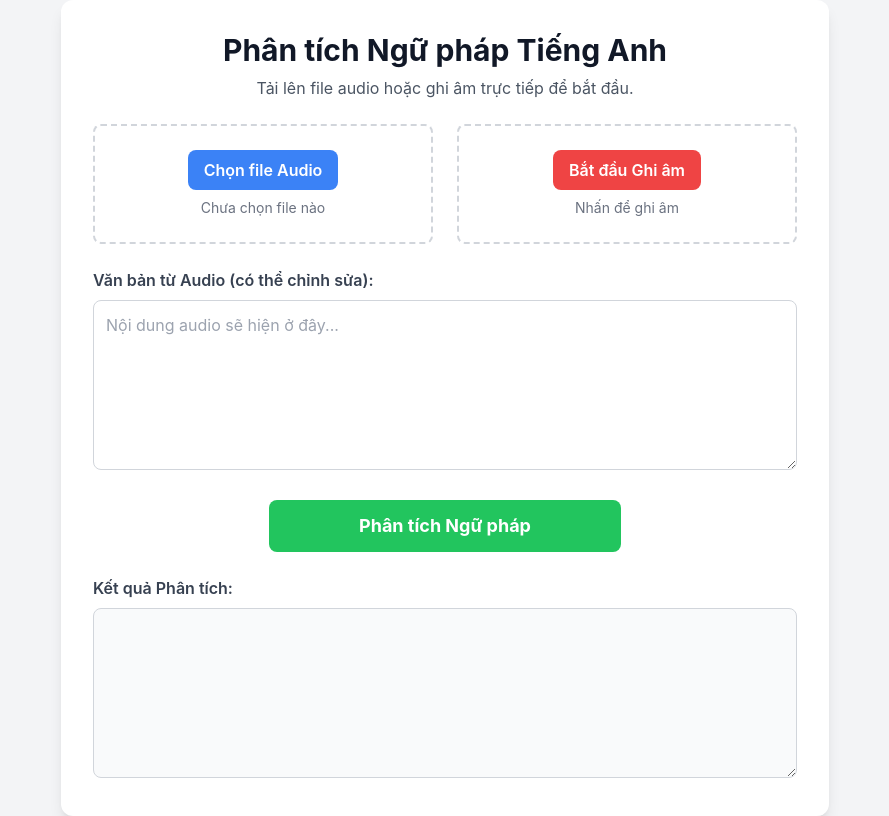
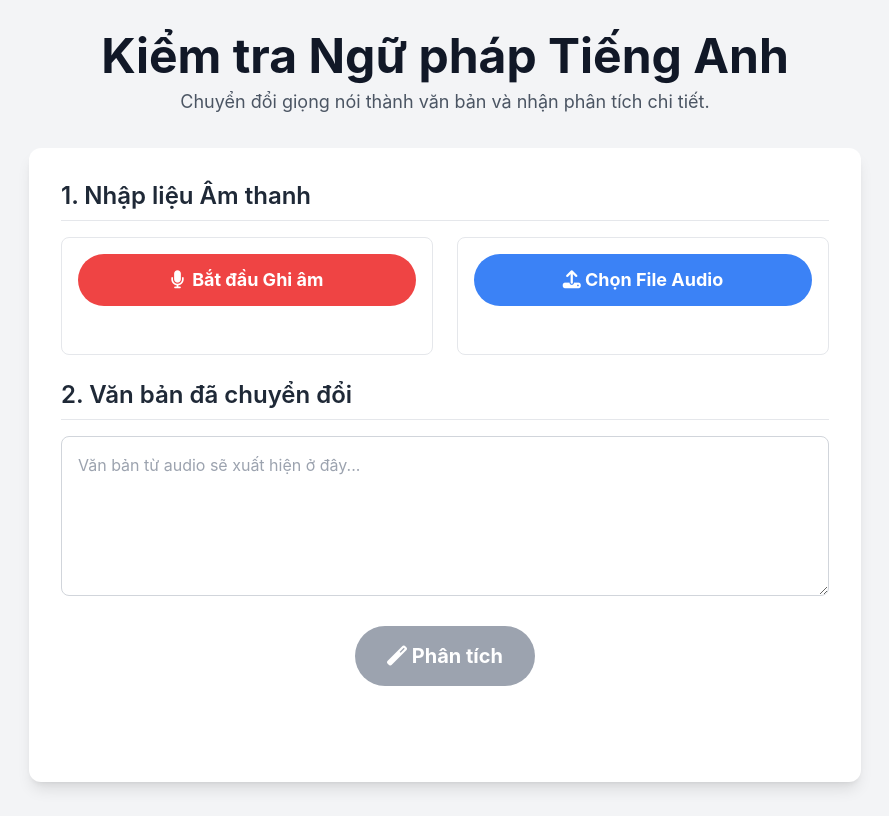
Before and after one commit to cuongmn2011/NLP_FlanT5Project, a FastAPI app: page / in a window 1280 px wide. Shown: the whole page, without its empty margins (195-1084 px from the left). After the commit the page ends 789 px from the top, so only its background shows below. Run offline with FastAPI, Linux system fonts and the light colour scheme; some libraries are stand-ins or nearby versions.

Commit message:
fix cannot convert audio

```diff
--- a/app/main.py
+++ b/app/main.py
@@ -1,96 +1,114 @@
 import os
 import torch
 import whisper
-from fastapi import FastAPI, Request, File, UploadFile
+from fastapi import FastAPI, Request, UploadFile, File
 from fastapi.responses import HTMLResponse, JSONResponse
 from fastapi.templating import Jinja2Templates
+from fastapi.staticfiles import StaticFiles
 from transformers import AutoTokenizer, AutoModelForSeq2SeqLM
-import tempfile
+import logging
 
-# --- 1. KHỞI TẠO CÁC BIẾN TOÀN CỤC VÀ TẢI MODEL ---
+# --- Cấu hình logging ---
+logging.basicConfig(level=logging.INFO)
+logger = logging.getLogger(__name__)
 
-# Xác định thiết bị (GPU nếu có, không thì CPU)
-DEVICE = "cuda" if torch.cuda.is_available() else "cpu"
-print(f"Using device: {DEVICE}")
+app = FastAPI()
 
-# Đường dẫn tới model đã fine-tune (bên trong container)
+# --- SỬA LỖI Ở ĐÂY ---
+# Đường dẫn tìm kiếm template bây giờ là "templates", tương đối so với thư mục làm việc /app
+templates = Jinja2Templates(directory="templates")
+
+# --- Tải các mô hình AI khi ứng dụng khởi động ---
+device = "cuda" if torch.cuda.is_available() else "cpu"
+logger.info(f"Sử dụng thiết bị: {device}")
+
+# Tải mô hình Whisper
+try:
+    logger.info("Đang tải mô hình Whisper...")
+    whisper_model = whisper.load_model("base", device=device)
+    logger.info("Tải mô hình Whisper thành công!")
+except Exception as e:
+    logger.error(f"Lỗi khi tải mô hình Whisper: {e}")
+    whisper_model = None
+
+# Tải mô hình Flan-T5 đã fine-tune
 MODEL_PATH = "/app/model"
+try:
+    logger.info(f"Đang tải mô hình T5 từ '{MODEL_PATH}'...")
+    if not os.path.exists(MODEL_PATH):
+        raise FileNotFoundError("Thư mục model không tồn tại. Vui lòng đặt model đã huấn luyện vào đúng vị trí.")
 
-# Khởi tạo FastAPI app và templates
-app = FastAPI()
-templates = Jinja2Templates(directory="app/templates")
-
-# Tải model và tokenizer một lần duy nhất khi ứng dụng khởi động
-try:
-    print("Loading Whisper model...")
-    # Chọn model 'base' để cân bằng giữa tốc độ và độ chính xác
-    whisper_model = whisper.load_model("base", device=DEVICE)
-    print("Whisper model loaded.")
-
-    print(f"Loading fine-tuned grammar model from {MODEL_PATH}...")
     tokenizer = AutoTokenizer.from_pretrained(MODEL_PATH)
-    grammar_model = AutoModelForSeq2SeqLM.from_pretrained(MODEL_PATH).to(DEVICE)
-    print("Fine-tuned grammar model loaded.")
-
+    grammar_model = AutoModelForSeq2SeqLM.from_pretrained(MODEL_PATH).to(device)
+    logger.info("Tải mô hình T5 thành công!")
 except Exception as e:
-    print(f"Error loading models: {e}")
-    whisper_model = None
+    logger.error(f"Lỗi khi tải mô hình T5: {e}")
     tokenizer = None
     grammar_model = None
 
-# --- 2. ĐỊNH NGHĨA CÁC API ENDPOINTS ---
+# --- Định nghĩa các API endpoint ---
 
 @app.get("/", response_class=HTMLResponse)
 async def read_root(request: Request):
-    """Render trang chủ."""
+    """
+    API để hiển thị trang chủ.
+    """
     return templates.TemplateResponse("index.html", {"request": request})
 
 @app.post("/transcribe")
-async def transcribe_audio(audio_file: UploadFile = File(...)):
-    """Nhận file audio, chuyển thành text bằng Whisper."""
+async def transcribe_audio(file: UploadFile = File(...)):
+    """
+    API nhận file audio, chuyển đổi thành văn bản bằng Whisper.
+    """
     if not whisper_model:
-        return JSONResponse(content={"error": "Whisper model is not loaded."}, status_code=500)
+        return JSONResponse(status_code=500, content={"error": "Mô hình Whisper chưa được tải."})
 
     try:
-        # Whisper cần đường dẫn file, không phải bytes, nên ta tạo file tạm
-        with tempfile.NamedTemporaryFile(delete=True, suffix=".tmp") as tmp:
-            tmp.write(await audio_file.read())
-            tmp.flush()
+        # Lưu file audio tạm thời
+        temp_path = f"/tmp/{file.filename}"
+        with open(temp_path, "wb") as buffer:
+            buffer.write(await file.read())
 
-            # Thực hiện transcribe
-            result = whisper_model.transcribe(tmp.name, fp16=torch.cuda.is_available())
-            return JSONResponse(content={"transcription": result['text']})
+        logger.info(f"Bắt đầu chuyển đổi file: {file.filename}")
+        result = whisper_model.transcribe(temp_path)
+        logger.info("Chuyển đổi thành công!")
 
+        # Xóa file tạm
+        os.remove(temp_path)
+
+        return JSONResponse(content={"text": result["text"]})
     except Exception as e:
-        return JSONResponse(content={"error": str(e)}, status_code=500)
+        logger.error(f"Lỗi trong quá trình chuyển đổi audio: {e}")
+        return JSONResponse(status_code=500, content={"error": "Có lỗi xảy ra khi xử lý file audio."})
 
-
-@app.post("/correct_grammar")
-async def correct_grammar_endpoint(request: Request):
-    """Nhận text, sửa lỗi ngữ pháp bằng model đã fine-tune."""
-    if not tokenizer or not grammar_model:
-        return JSONResponse(content={"error": "Grammar model is not loaded."}, status_code=500)
+@app.post("/correct-grammar")
+async def correct_grammar(request: Request):
+    """
+    API nhận văn bản, sửa lỗi ngữ pháp bằng model đã fine-tune.
+    """
+    if not grammar_model or not tokenizer:
+        return JSONResponse(status_code=500, content={"error": "Mô hình sửa lỗi ngữ pháp chưa được tải."})
 
     try:
         data = await request.json()
-        text_to_correct = data.get("text", "")
+        text = data.get("text", "")
+        if not text:
+            return JSONResponse(status_code=400, content={"error": "Không có văn bản nào để phân tích."})
 
-        if not text_to_correct:
-            return JSONResponse(content={"corrected_text": ""})
+        logger.info(f"Bắt đầu sửa lỗi cho văn bản: '{text[:50]}...'")
 
-        # Tokenize và đưa qua model
-        inputs = tokenizer(text_to_correct, return_tensors="pt").to(DEVICE)
-        outputs = grammar_model.generate(
+        inputs = tokenizer(text, return_tensors="pt", max_length=128, truncation=True).to(device)
+        output_ids = grammar_model.generate(
             **inputs,
-            max_length=256,
-            num_beams=5, # Sử dụng beam search để kết quả tốt hơn
+            max_length=128,
+            num_beams=5,
             early_stopping=True
         )
+        corrected_text = tokenizer.decode(output_ids[0], skip_special_tokens=True)
 
-        # Decode kết quả
-        corrected_text = tokenizer.decode(outputs[0], skip_special_tokens=True)
+        logger.info(f"Sửa lỗi thành công. Kết quả: '{corrected_text[:50]}...'")
 
         return JSONResponse(content={"corrected_text": corrected_text})
-
     except Exception as e:
-        return JSONResponse(content={"error": str(e)}, status_code=500)
+        logger.error(f"Lỗi trong quá trình sửa ngữ pháp: {e}")
+        return JSONResponse(status_code=500, content={"error": "Có lỗi xảy ra khi phân tích ngữ pháp."})
--- a/app/templates/index.html
+++ b/app/templates/index.html
@@ -1,145 +1,236 @@
 <!DOCTYPE html>
-<html lang="en">
+<html lang="vi">
 <head>
     <meta charset="UTF-8">
     <meta name="viewport" content="width=device-width, initial-scale=1.0">
-    <title>Grammar Analysis from Audio</title>
+    <title>Phân tích Ngữ pháp Tiếng Anh</title>
     <script src="https://cdn.tailwindcss.com"></script>
+    <link rel="stylesheet" href="https://cdnjs.cloudflare.com/ajax/libs/font-awesome/6.5.1/css/all.min.css">
     <style>
-        body { font-family: 'Inter', sans-serif; }
-        .loader {
-            border: 4px solid #f3f3f3;
+        body {
+            font-family: 'Inter', sans-serif;
+            transition: background-color 0.3s;
+        }
+        .status-dot {
+            height: 10px;
+            width: 10px;
             border-radius: 50%;
-            border-top: 4px solid #3498db;
-            width: 30px;
-            height: 30px;
-            animation: spin 1s linear infinite;
+            display: inline-block;
+            animation: pulse 2s infinite;
         }
-        @keyframes spin {
-            0% { transform: rotate(0deg); }
-            100% { transform: rotate(360deg); }
+        @keyframes pulse {
+            0% { box-shadow: 0 0 0 0 rgba(239, 68, 68, 0.7); }
+            70% { box-shadow: 0 0 0 10px rgba(239, 68, 68, 0); }
+            100% { box-shadow: 0 0 0 0 rgba(239, 68, 68, 0); }
         }
     </style>
 </head>
-<body class="bg-gray-100 text-gray-800 flex items-center justify-center min-h-screen">
+<body class="bg-gray-100 text-gray-800">
 
-    <div class="w-full max-w-3xl bg-white rounded-xl shadow-lg p-8 space-y-6">
-
-        <header class="text-center">
-            <h1 class="text-3xl font-bold text-gray-900">Phân tích Ngữ pháp Tiếng Anh</h1>
-            <p class="text-gray-600 mt-2">Tải lên file audio hoặc ghi âm trực tiếp để bắt đầu.</p>
+    <div class="container mx-auto p-4 md:p-8 max-w-4xl">
+        <header class="text-center mb-8">
+            <h1 class="text-4xl md:text-5xl font-bold text-gray-900">Kiểm tra Ngữ pháp Tiếng Anh</h1>
+            <p class="text-lg text-gray-600 mt-2">Chuyển đổi giọng nói thành văn bản và nhận phân tích chi tiết.</p>
         </header>
 
-        <!-- Input Section -->
-        <div class="grid grid-cols-1 md:grid-cols-2 gap-6 items-center">
-            <div class="flex flex-col items-center p-6 border-2 border-dashed border-gray-300 rounded-lg">
-                <label for="audio-file" class="cursor-pointer bg-blue-500 text-white font-semibold py-2 px-4 rounded-lg hover:bg-blue-600 transition-colors">
-                    Chọn file Audio
+        <main class="bg-white rounded-xl shadow-lg p-6 md:p-8">
+            <!-- Phần Input -->
+            <div class="mb-6">
+                <h2 class="text-2xl font-semibold mb-4 border-b pb-2">1. Nhập liệu Âm thanh</h2>
+                <div class="grid md:grid-cols-2 gap-6 items-center">
+                    <!-- Ghi âm -->
+                    <div class="flex flex-col items-center p-4 border rounded-lg">
+                        <button id="recordButton" class="bg-red-500 hover:bg-red-600 text-white font-bold py-3 px-6 rounded-full transition-transform transform hover:scale-105 w-full text-lg flex items-center justify-center space-x-2">
+                            <i class="fas fa-microphone"></i>
+                            <span>Bắt đầu Ghi âm</span>
+                        </button>
+                        <div id="recordingStatus" class="mt-3 text-sm text-gray-500 h-5 flex items-center"></div>
+                    </div>
+                    <!-- Tải file -->
+                    <div class="flex flex-col items-center p-4 border rounded-lg">
+                        <label for="fileInput" class="bg-blue-500 hover:bg-blue-600 text-white font-bold py-3 px-6 rounded-full transition-transform transform hover:scale-105 w-full text-lg text-center cursor-pointer">
+                            <i class="fas fa-upload"></i>
+                            <span>Chọn File Audio</span>
                         </label>
-                <input type="file" id="audio-file" accept="audio/*" class="hidden">
-                <p id="file-name" class="mt-2 text-sm text-gray-500">Chưa chọn file nào</p>
+                        <input type="file" id="fileInput" class="hidden" accept="audio/*">
+                        <p id="fileName" class="mt-3 text-sm text-gray-500 h-5"></p>
                     </div>
-
-            <div class="flex flex-col items-center p-6 border-2 border-dashed border-gray-300 rounded-lg">
-                <button id="record-btn" class="bg-red-500 text-white font-semibold py-2 px-4 rounded-lg hover:bg-red-600 transition-colors">Bắt đầu Ghi âm</button>
-                <p id="record-status" class="mt-2 text-sm text-gray-500">Nhấn để ghi âm</p>
                 </div>
             </div>
 
-        <!-- Transcription Section -->
-        <div class="space-y-2">
-            <div class="flex justify-between items-center">
-                <label for="transcribed-text" class="font-semibold text-gray-700">Văn bản từ Audio (có thể chỉnh sửa):</label>
-                <div id="transcribe-loader" class="loader hidden"></div>
-            </div>
-            <textarea id="transcribed-text" rows="6" class="w-full p-3 border border-gray-300 rounded-lg focus:ring-2 focus:ring-blue-500 focus:border-transparent transition" placeholder="Nội dung audio sẽ hiện ở đây..."></textarea>
+            <!-- Phần Văn bản -->
+            <div class="mb-6">
+                <h2 class="text-2xl font-semibold mb-4 border-b pb-2">2. Văn bản đã chuyển đổi</h2>
+                <textarea id="transcribedText" class="w-full p-4 border border-gray-300 rounded-lg h-40 focus:ring-2 focus:ring-indigo-500 focus:border-indigo-500" placeholder="Văn bản từ audio sẽ xuất hiện ở đây..."></textarea>
             </div>
 
-        <!-- Action Button -->
-        <div class="text-center">
-            <button id="analyze-btn" class="w-full md:w-1/2 bg-green-500 text-white font-bold py-3 px-6 rounded-lg hover:bg-green-600 transition-colors text-lg">
-                Phân tích Ngữ pháp
+            <!-- Nút Phân tích -->
+            <div class="text-center mb-6">
+                <button id="analyzeButton" class="bg-indigo-600 hover:bg-indigo-700 text-white font-bold py-4 px-8 rounded-full text-xl transition-transform transform hover:scale-105 disabled:bg-gray-400 disabled:cursor-not-allowed disabled:scale-100" disabled>
+                    <i class="fas fa-magic"></i>
+                    Phân tích
                 </button>
             </div>
 
-        <!-- Result Section -->
-        <div class="space-y-2">
-            <div class="flex justify-between items-center">
-                <label for="corrected-text" class="font-semibold text-gray-700">Kết quả Phân tích:</label>
-                 <div id="correct-loader" class="loader hidden"></div>
+            <!-- Trạng thái xử lý -->
+            <div id="status" class="text-center text-gray-600 h-6 mb-4"></div>
+
+            <!-- Kết quả -->
+            <div id="resultSection" class="hidden">
+                <h2 class="text-2xl font-semibold mb-4 border-b pb-2">3. Kết quả Phân tích</h2>
+                <div class="bg-gray-50 p-4 rounded-lg">
+                    <p id="correctedText" class="text-lg whitespace-pre-wrap"></p>
                 </div>
-            <textarea id="corrected-text" rows="6" readonly class="w-full p-3 border border-gray-300 rounded-lg bg-gray-50"></textarea>
-            <button id="export-btn" class="mt-2 bg-gray-700 text-white font-semibold py-2 px-4 rounded-lg hover:bg-gray-800 transition-colors hidden">Xuất ra file .txt</button>
+                <div class="text-center mt-4">
+                    <button id="exportButton" class="bg-green-500 hover:bg-green-600 text-white font-bold py-2 px-4 rounded-lg">
+                        <i class="fas fa-download"></i>
+                        Xuất ra file .txt
+                    </button>
                 </div>
+            </div>
+        </main>
     </div>
 
     <script>
-    const audioFileInput = document.getElementById('audio-file');
-    const fileNameDisplay = document.getElementById('file-name');
-    const transcribedTextarea = document.getElementById('transcribed-text');
-    const analyzeBtn = document.getElementById('analyze-btn');
-    const correctedTextarea = document.getElementById('corrected-text');
-    const exportBtn = document.getElementById('export-btn');
-    const transcribeLoader = document.getElementById('transcribe-loader');
-    const correctLoader = document.getElementById('correct-loader');
+        const recordButton = document.getElementById('recordButton');
+        const recordingStatus = document.getElementById('recordingStatus');
+        const fileInput = document.getElementById('fileInput');
+        const fileName = document.getElementById('fileName');
+        const transcribedText = document.getElementById('transcribedText');
+        const analyzeButton = document.getElementById('analyzeButton');
+        const status = document.getElementById('status');
+        const resultSection = document.getElementById('resultSection');
+        const correctedText = document.getElementById('correctedText');
+        const exportButton = document.getElementById('exportButton');
 
-    // Recording functionality
-    const recordBtn = document.getElementById('record-btn');
-    const recordStatus = document.getElementById('record-status');
-    let mediaRecorder;
-    let audioChunks = [];
+        let recorder;
         let isRecording = false;
 
-    // --- Event Listeners ---
-    audioFileInput.addEventListener('change', () => {
-        const file = audioFileInput.files[0];
-        if (file) {
-            fileNameDisplay.textContent = file.name;
-            handleAudio(file);
+        // Xử lý Ghi âm
+        recordButton.addEventListener('click', () => {
+            if (isRecording) {
+                stopRecording();
+            } else {
+                startRecording();
             }
         });
 
-    recordBtn.addEventListener('click', async () => {
-        if (isRecording) {
-            mediaRecorder.stop();
-        } else {
+        async function startRecording() {
+            try {
                 const stream = await navigator.mediaDevices.getUserMedia({ audio: true });
-            mediaRecorder = new MediaRecorder(stream);
-            mediaRecorder.start();
+                recorder = new MediaRecorder(stream);
 
+                const chunks = [];
+                recorder.ondataavailable = e => chunks.push(e.data);
+
+                recorder.onstop = () => {
+                    const audioBlob = new Blob(chunks, { type: 'audio/webm' });
+                    const formData = new FormData();
+
+                    // SỬA LỖI Ở ĐÂY: đổi 'audio_file' thành 'file'
+                    formData.append('file', audioBlob, 'recording.webm');
+
+                    transcribe(formData);
+                };
+
+                recorder.start();
                 isRecording = true;
-            audioChunks = [];
-            recordBtn.textContent = 'Dừng Ghi âm';
-            recordBtn.classList.remove('bg-red-500', 'hover:bg-red-600');
-            recordBtn.classList.add('bg-yellow-500', 'hover:bg-yellow-600');
-            recordStatus.textContent = "Đang ghi âm...";
+                recordButton.innerHTML = '<i class="fas fa-stop"></i><span>Dừng Ghi âm</span>';
+                recordingStatus.innerHTML = '<span class="status-dot bg-red-500 mr-2"></span>Đang ghi âm...';
+            } catch (error) {
+                console.error("Lỗi khi truy cập micro:", error);
+                recordingStatus.textContent = 'Không thể truy cập micro.';
+            }
+        }
 
-            mediaRecorder.addEventListener("dataavailable", event => {
-                audioChunks.push(event.data);
-            });
+        function stopRecording() {
+            if (recorder) {
+                recorder.stop();
+                isRecording = false;
+                recordButton.innerHTML = '<i class="fas fa-microphone"></i><span>Bắt đầu Ghi âm</span>';
+                recordingStatus.textContent = '';
+                status.textContent = 'Đang xử lý bản ghi âm...';
+            }
+        }
 
-            mediaRecorder.addEventListener("stop", () => {
-                const audioBlob = new Blob(audioChunks, { type: 'audio/wav' });
-                const audioFile = new File([audioBlob], "recording.wav", { type: 'audio/wav' });
-                fileNameDisplay.textContent = "Bản ghi âm";
-                handleAudio(audioFile);
+        // Xử lý Tải file
+        fileInput.addEventListener('change', () => {
+            const file = fileInput.files[0];
+            if (file) {
+                fileName.textContent = file.name;
+                const formData = new FormData();
 
-                isRecording = false;
-                recordBtn.textContent = 'Bắt đầu Ghi âm';
-                recordBtn.classList.remove('bg-yellow-500', 'hover:bg-yellow-600');
-                recordBtn.classList.add('bg-red-500', 'hover:bg-red-600');
-                recordStatus.textContent = "Nhấn để ghi âm";
-                stream.getTracks().forEach(track => track.stop());
-            });
+                // SỬA LỖI Ở ĐÂY: đổi 'audio_file' thành 'file'
+                formData.append('file', file);
+
+                status.textContent = 'Đang tải file lên và xử lý...';
+                transcribe(formData);
             }
         });
 
-    analyzeBtn.addEventListener('click', handleGrammarCorrection);
+        // Gửi file audio đến backend
+        async function transcribe(formData) {
+            resultSection.classList.add('hidden');
+            analyzeButton.disabled = true;
+            try {
+                const response = await fetch('/transcribe', {
+                    method: 'POST',
+                    body: formData
+                });
 
-    exportBtn.addEventListener('click', () => {
-        const textToExport = correctedTextarea.value;
-        if (!textToExport) return;
+                if (!response.ok) {
+                    const errData = await response.json();
+                    throw new Error(errData.error || 'Lỗi không xác định từ server');
+                }
 
+                const data = await response.json();
+                transcribedText.value = data.text;
+                status.textContent = 'Chuyển đổi thành công!';
+                analyzeButton.disabled = false;
+
+            } catch (error) {
+                status.textContent = `Lỗi: ${error.message}`;
+                console.error('Lỗi:', error);
+            }
+        }
+
+        // Phân tích ngữ pháp
+        analyzeButton.addEventListener('click', async () => {
+            const textToAnalyze = transcribedText.value;
+            if (!textToAnalyze.trim()) {
+                alert("Vui lòng nhập văn bản để phân tích.");
+                return;
+            }
+
+            status.textContent = 'Đang phân tích ngữ pháp...';
+            resultSection.classList.add('hidden');
+
+            try {
+                const response = await fetch('/correct-grammar', {
+                    method: 'POST',
+                    headers: { 'Content-Type': 'application/json' },
+                    body: JSON.stringify({ text: textToAnalyze })
+                });
+
+                if (!response.ok) {
+                    const errData = await response.json();
+                    throw new Error(errData.error || 'Lỗi không xác định từ server');
+                }
+
+                const data = await response.json();
+                correctedText.textContent = data.corrected_text;
+                resultSection.classList.remove('hidden');
+                status.textContent = 'Phân tích hoàn tất!';
+
+            } catch (error) {
+                status.textContent = `Lỗi: ${error.message}`;
+                console.error('Lỗi:', error);
+            }
+        });
+
+        // Xuất file .txt
+        exportButton.addEventListener('click', () => {
+            const textToExport = correctedText.textContent;
             const blob = new Blob([textToExport], { type: 'text/plain' });
             const url = URL.createObjectURL(blob);
             const a = document.createElement('a');
@@ -150,73 +241,6 @@
             document.body.removeChild(a);
             URL.revokeObjectURL(url);
         });
-
-    // --- API Call Functions ---
-
-    async function handleAudio(file) {
-        transcribeLoader.classList.remove('hidden');
-        transcribedTextarea.value = '';
-        correctedTextarea.value = '';
-        exportBtn.classList.add('hidden');
-
-        const formData = new FormData();
-        formData.append('audio_file', file);
-
-        try {
-            const response = await fetch('/transcribe', {
-                method: 'POST',
-                body: formData
-            });
-            const data = await response.json();
-
-            if (response.ok) {
-                transcribedTextarea.value = data.transcription;
-            } else {
-                alert('Lỗi: ' + data.error);
-            }
-        } catch (error) {
-            alert('Đã có lỗi xảy ra khi kết nối tới server.');
-            console.error(error);
-        } finally {
-            transcribeLoader.classList.add('hidden');
-        }
-    }
-
-    async function handleGrammarCorrection() {
-        const text = transcribedTextarea.value;
-        if (!text) {
-            alert('Vui lòng nhập văn bản hoặc transcribe từ audio trước.');
-            return;
-        }
-
-        correctLoader.classList.remove('hidden');
-        correctedTextarea.value = '';
-        exportBtn.classList.add('hidden');
-
-        try {
-            const response = await fetch('/correct_grammar', {
-                method: 'POST',
-                headers: { 'Content-Type': 'application/json' },
-                body: JSON.stringify({ text: text })
-            });
-            const data = await response.json();
-
-            if (response.ok) {
-                correctedTextarea.value = data.corrected_text;
-                if (data.corrected_text) {
-                    exportBtn.classList.remove('hidden');
-                }
-            } else {
-                alert('Lỗi: ' + data.error);
-            }
-        } catch (error) {
-            alert('Đã có lỗi xảy ra khi kết nối tới server.');
-            console.error(error);
-        } finally {
-            correctLoader.classList.add('hidden');
-        }
-    }
     </script>
-
 </body>
 </html>
```
Also changed, not shown: README.md, 1 other file. Lines whose indentation alone changed are shown as unchanged.
